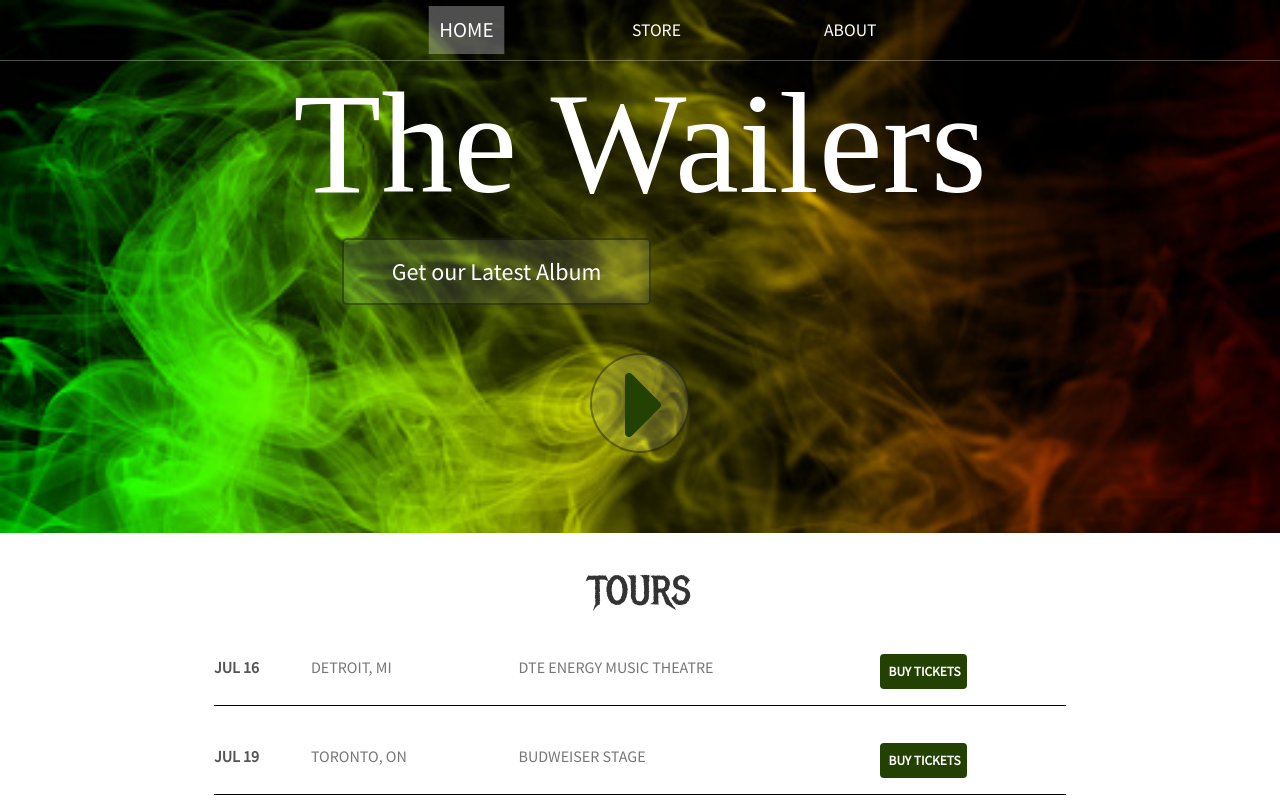
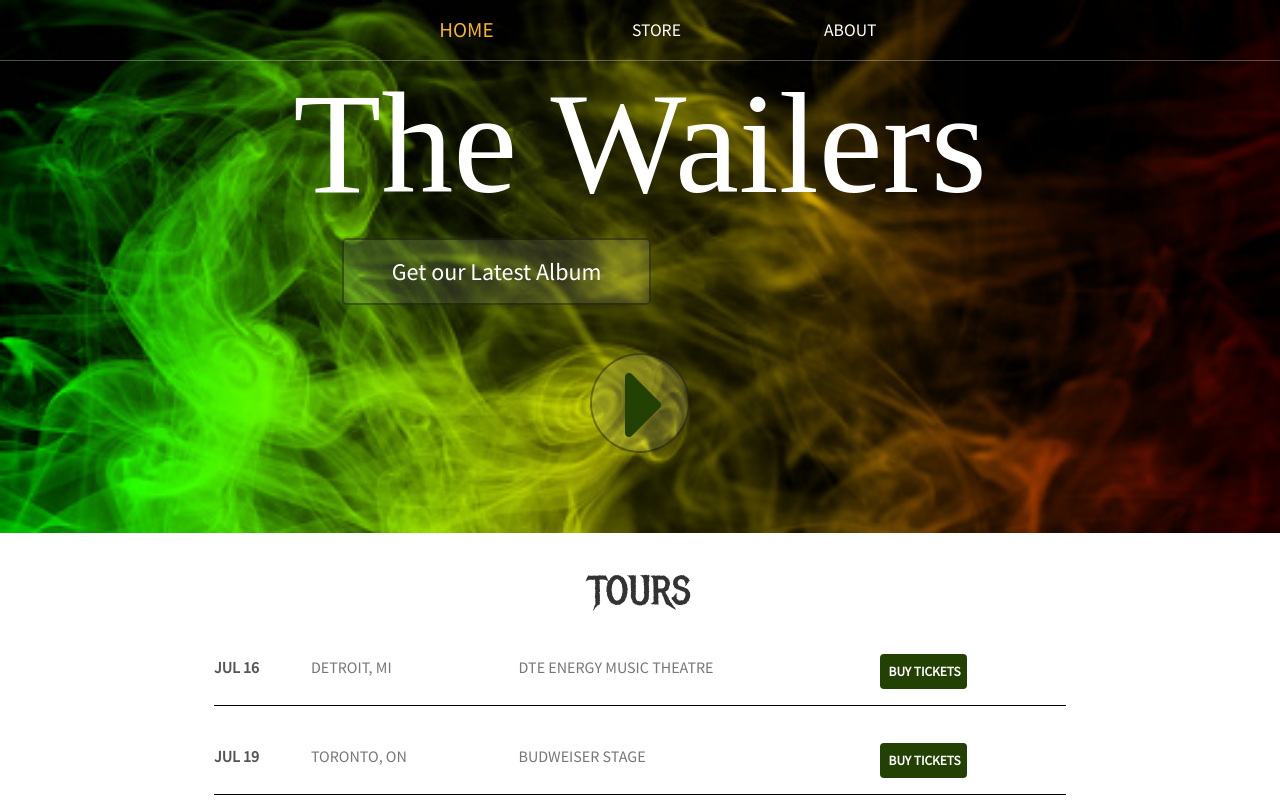
Before and after one commit to kNicholas-8761/Wailers, a React app: page / in a window 1280 px wide. In both pictures the pointer is over the link "HOME". Shown: the top 800 px of the page. Built offline with nearby package versions, Linux system fonts and the light colour scheme; a web font is replaced by a local one.

Commit message:
Updated text color of nav when hovered.

```diff
--- a/public/css/styles.css
+++ b/public/css/styles.css
@@ -27,7 +27,8 @@ body {
   transition: transform 0.2s;
 }
 .nav a:hover {
-  background-color: rgba(255, 255, 255, 0.3);
+  color: #fbb519;
+  /* background-color: rgba(255, 255, 255, 0.3); */
   -ms-transform: scale(1.5);
   -webkit-transform: scale(1.5);
   transform: scale(1.2);
```
